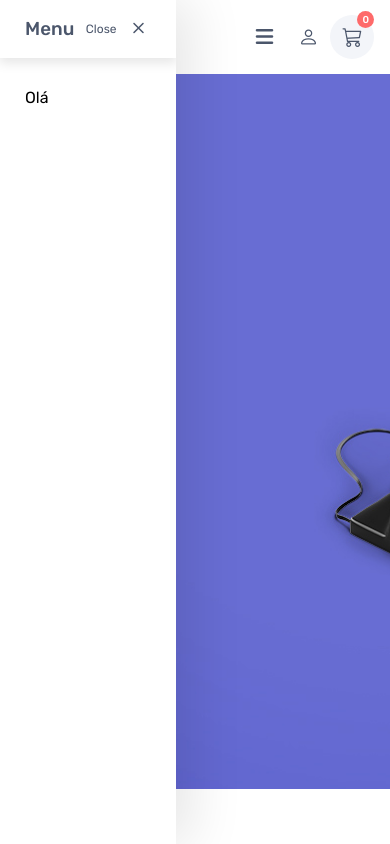
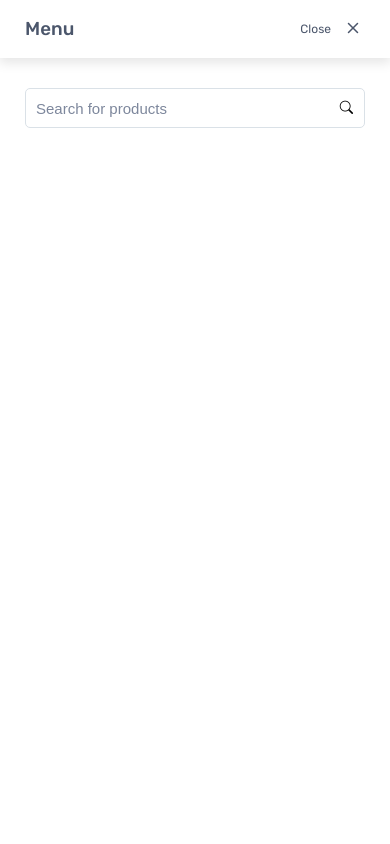
Before and after one commit to LucasBargas/projetos_javascript, a plain HTML site: page javascript_3/index.html in a window 390 px wide. Drawn offline with nearby package versions, Linux system fonts and the light colour scheme.

Commit message:
Menu Mobile em construção

```diff
--- a/javascript_3/assets/css/style_modules/header.css
+++ b/javascript_3/assets/css/style_modules/header.css
@@ -209,3 +209,8 @@
   font-family: 'Rubik', sans-serif;
   padding: 0 55px 0 10px;
 }
+
+.headerArea-search form input::placeholder {
+  color: #7d879c;
+  font-weight: 400;
+}
--- a/javascript_3/assets/css/style_modules/header_submenu.css
+++ b/javascript_3/assets/css/style_modules/header_submenu.css
@@ -241,6 +241,7 @@
   position: absolute;
   bottom: -102px;
   right: 0;
+  z-index: 6;
   width: 20vw;
   padding-top: 10px;
   background: transparent;
--- a/javascript_3/assets/css/style_modules/medias.css
+++ b/javascript_3/assets/css/style_modules/medias.css
@@ -58,7 +58,7 @@
   }
 }
 
-@media screen and (max-width: 1100px) {
+@media screen and (max-width: 1200px) {
   .header.space {
     padding: 15px 4% 15px 4%;
   }
@@ -133,6 +133,7 @@
     visibility: hidden;
     overflow: hidden;
     transition: .5s;
+    z-index: 999;
   }
 
   .menu-aside.showMenu {
@@ -166,6 +167,10 @@
     font-size: 0.75rem;
   }
 
+  .menu-aside-top .menu-aside-close:focus {
+    font-weight: 500;
+  }
+
   .menu-aside-top .menu-aside-close i {
     font-size: 1.5rem;
     font-family: 'Rubik', sans-serif;
@@ -174,4 +179,57 @@
   .menu-aside-main {
     padding: 30px 25px;
   }
+
+  .menu-aside-main form {
+    position: relative;
+  }
+
+  .menu-aside-main form input {
+    display: block;
+    height: 40px;
+    width: 100%;
+    outline: 0;
+    color: var(--font-color);
+    background: #fff;
+    border: 1px solid #dae1e7;
+    color: var(--font-color);
+    font-size: 0.9375rem;
+    font-weight: 400;
+    border-radius: 0.3125rem;
+    padding: 0 35px 0 10px;
+  }
+
+  .menu-aside-main form input::placeholder {
+    color: #7d879c;
+    font-weight: 400;
+  }
+
+  .menu-aside-main form button {
+    position: absolute;
+    top: 0;
+    right: 0;
+    height: 40px;
+    padding: 0 12px;
+    cursor: pointer;
+    background: transparent;
+    border: 0;
+  }
 }
+
+@media screen and (max-width: 500px) {
+  .menu-aside.showMenu {
+    width: 77%;
+  }
+}
+
+@media screen and (max-width: 420px) {
+  .mobileNav-brand a {
+    background-image: url('../../images/logo-icon.png');
+    width: 74px;
+    height: 34px;
+  }
+
+  .menu-aside.showMenu {
+    width: 100%;
+  }
+}
--- a/javascript_3/index.html
+++ b/javascript_3/index.html
@@ -318,7 +318,10 @@
     </div>
 
     <div class="menu-aside-main">
-      <p>Olá</p>
+      <form>
+        <input type="search" placeholder="Search for products">
+        <button><i class="bi bi-search"></i></button>
+      </form>
     </div>
   </aside><!--menu-aside-->
 
```
Also changed, not shown: javascript_3/assets/images/logo-icon.png (added).
